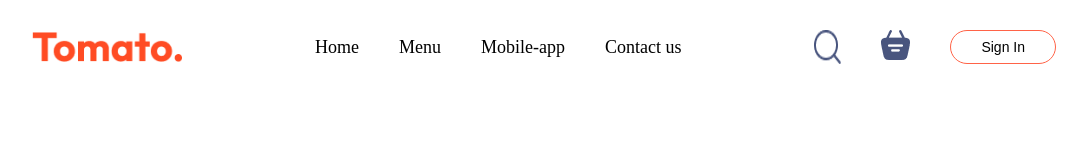
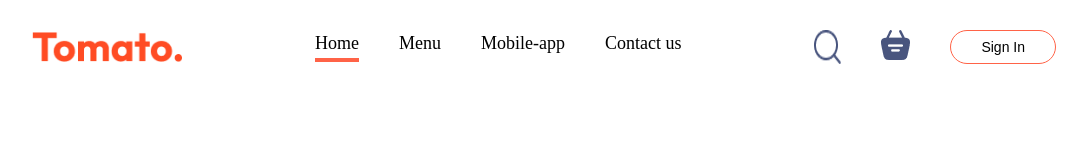
Before and after one commit to harishihan-c/food-delivery, a React (Vite) app in the folder client/: page / in a window 1280 px wide. Shown: the top 160 px of the page, without its empty margins (96-1183 px from the left). Built offline with nearby package versions, Linux system fonts and the light colour scheme.

Commit message:
feat: add nav menu active logic

```diff
--- a/client/src/components/NavBar/NavBar.css
+++ b/client/src/components/NavBar/NavBar.css
@@ -14,6 +14,7 @@
   list-style: none;
   gap: 40px;
   font-size: 18px;
+  cursor: pointer;
 }
 
 .navbar-right {
@@ -34,3 +35,8 @@
   background-color: tomato;
   color: white;
 }
+
+.navbar .active{
+  padding-bottom: 4px;
+  border-bottom: 4px solid tomato;
+}
--- a/client/src/components/NavBar/NavBar.jsx
+++ b/client/src/components/NavBar/NavBar.jsx
@@ -1,17 +1,21 @@
-import React from 'react'
+import React, { useState } from 'react'
 import './NavBar.css'
 import { assets } from '../../assets/assets'
 
 const NavBar = () => {
+
+    const [menu, setMenu] = useState("home");
+
+
   return (
     <div className="navbar">
         <img src={assets.logo} alt="" className="logo"/>
         <div className="navbar-menu">
             <ul>
-                <li>Home</li>
-                <li>Menu</li>
-                <li>Mobile-app</li>
-                <li>Contact us</li>
+                <li onClick={() => setMenu("home")} className={menu === "home"? "active" : ""}>Home</li>
+                <li onClick={() => setMenu("menu")} className={menu === "menu"? "active" : ""}>Menu</li>
+                <li onClick={() => setMenu("mobile-app")} className={menu === "mobile-app"? "active" : ""}>Mobile-app</li>
+                <li onClick={() => setMenu("contact")} className={menu === "contact"? "active" : ""}>Contact us</li>
             </ul>
         </div>
         <div className="navbar-right">
```
